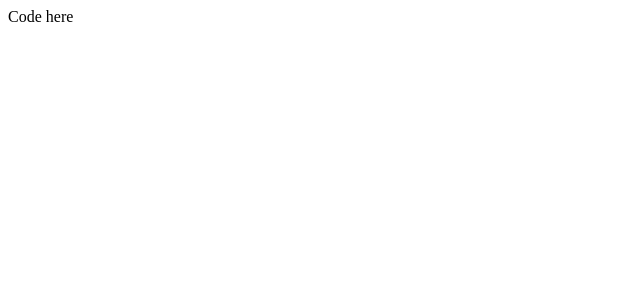
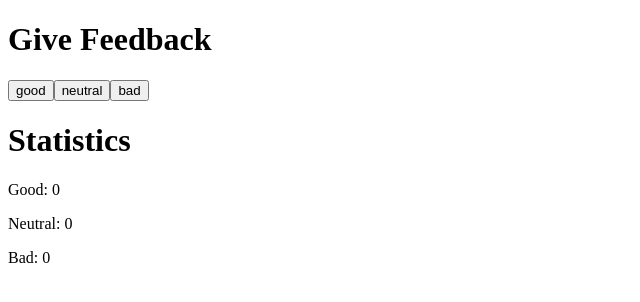
Before and after one commit to ShaikhZaib/FullStackOpen, a React (Vite) app in the folder part1/unicafe/: page / in a window 1280 px wide. Shown: the top 302 px of the page, without its empty margins (0-640 px from the left). Built offline with nearby package versions, Linux system fonts and the light colour scheme.

Commit message:
Actual solution for excercise 1.6

```diff
--- a/part1/unicafe/src/App.jsx
+++ b/part1/unicafe/src/App.jsx
@@ -5,7 +5,24 @@ function App() {
   const [neutral, setNeutral] = useState(0);
   const [bad, setBad] = useState(0);
 
-  return <div>Code here</div>;
+  const incGood = () => setGood(good + 1);
+  const incNeutral = () => setNeutral(neutral + 1);
+  const incBad = () => setBad(bad + 1);
+
+  return (
+    <div>
+      <div>
+        <h1>Give Feedback</h1>
+        <button onClick={incGood}>good</button>
+        <button onClick={incNeutral}>neutral</button>
+        <button onClick={incBad}>bad</button>
+      </div>
+      <h1>Statistics</h1>
+      <p>Good: {good}</p>
+      <p>Neutral: {neutral}</p>
+      <p>Bad: {bad}</p>
+    </div>
+  );
 }
 
 export default App;
```
